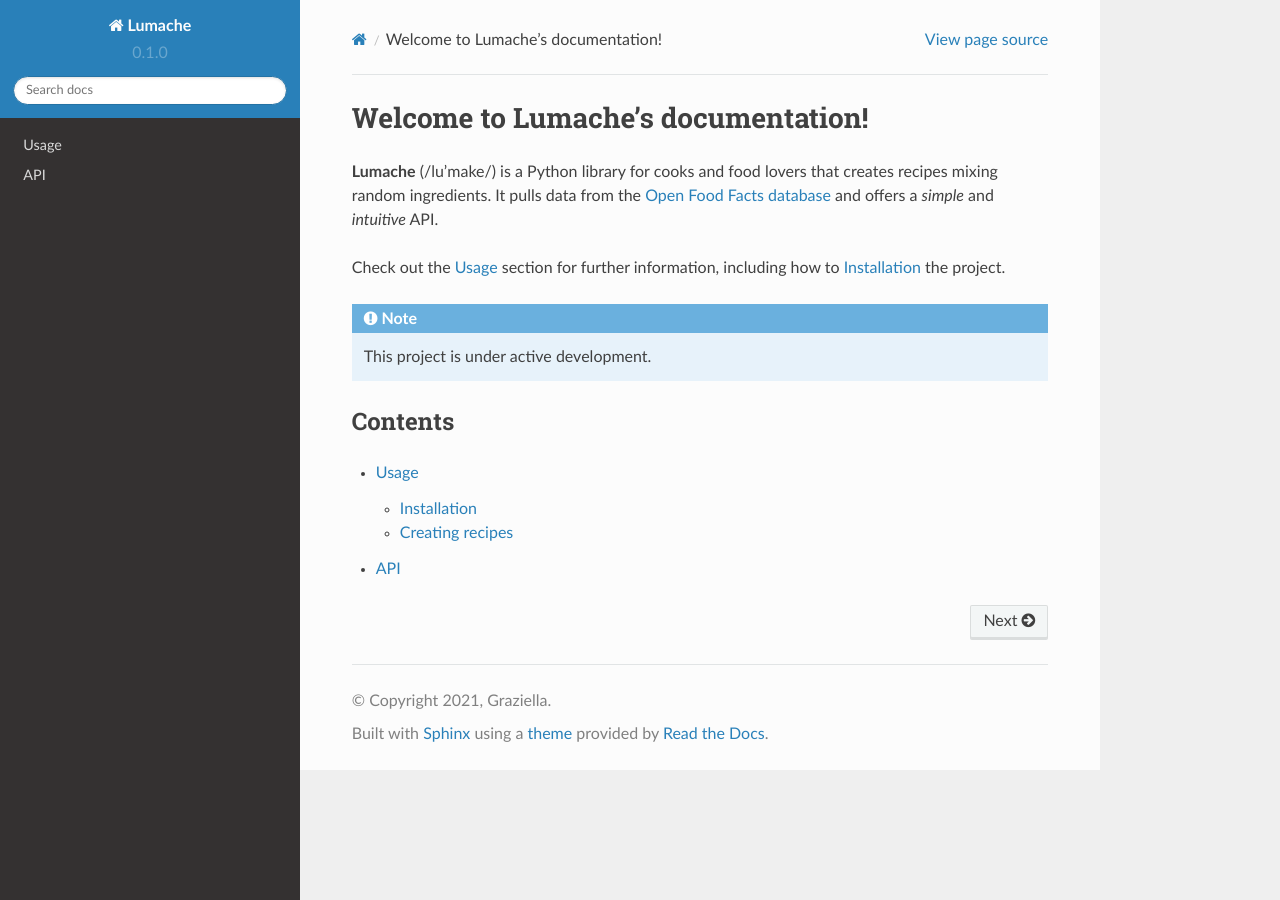
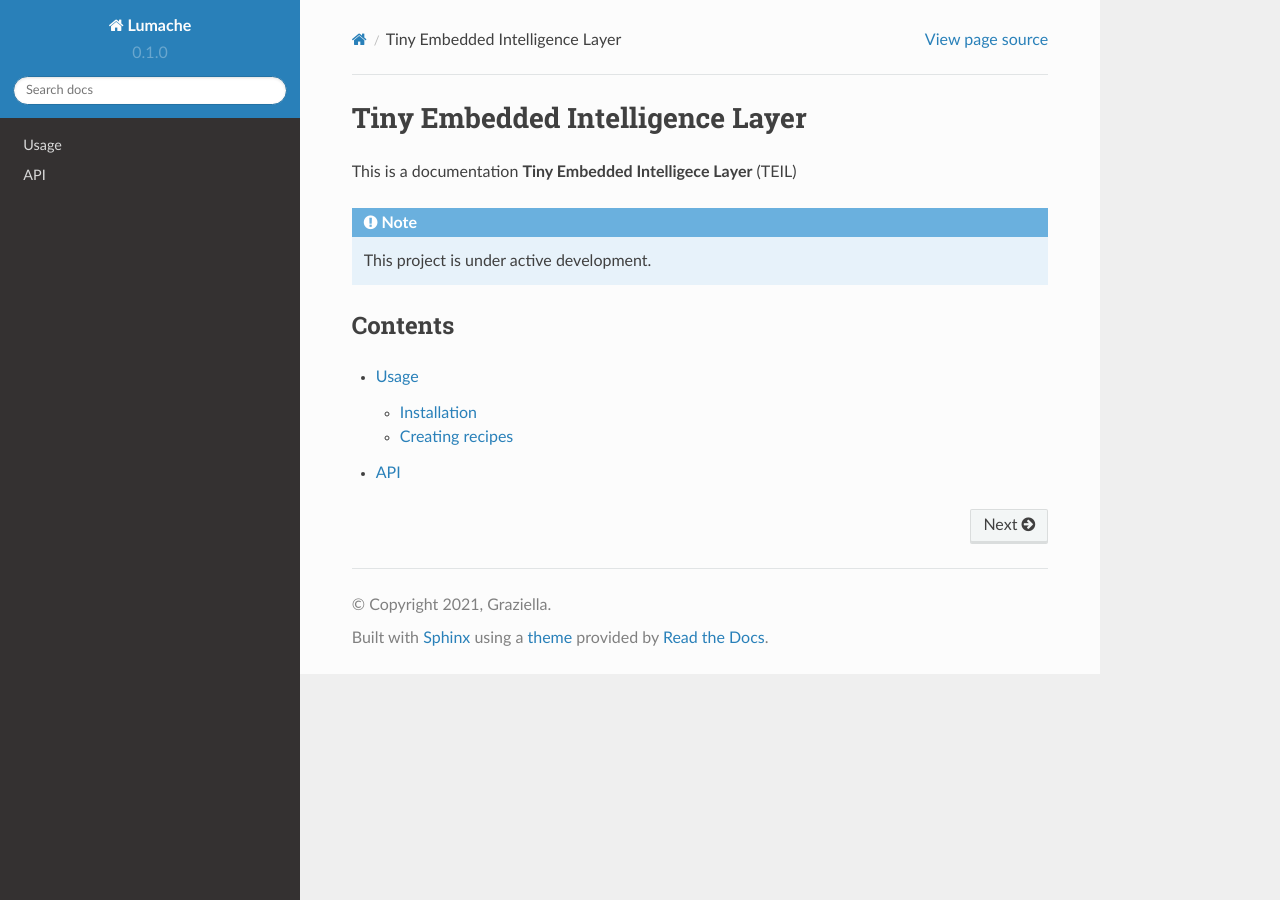
Before and after one commit to asergiobranco/teil, a Sphinx documentation site: the page built from docs/source/index.rst, in a window 1280 px wide. Built offline with Sphinx 7.4.7 and the Read the Docs theme 2.0.0, drawn with Linux system fonts in a browser that asks for light colours.

Commit message:
Update index.rst

```diff
--- a/docs/source/index.rst
+++ b/docs/source/index.rst
@@ -1,13 +1,7 @@
-Welcome to Lumache's documentation!
+Tiny Embedded Intelligence Layer
 ===================================
 
-**Lumache** (/lu'make/) is a Python library for cooks and food lovers
-that creates recipes mixing random ingredients.
-It pulls data from the `Open Food Facts database <https://world.openfoodfacts.org/>`_
-and offers a *simple* and *intuitive* API.
-
-Check out the :doc:`usage` section for further information, including
-how to :ref:`installation` the project.
+This is a documentation **Tiny Embedded Intelligece Layer** (TEIL)
 
 .. note::
 
```
